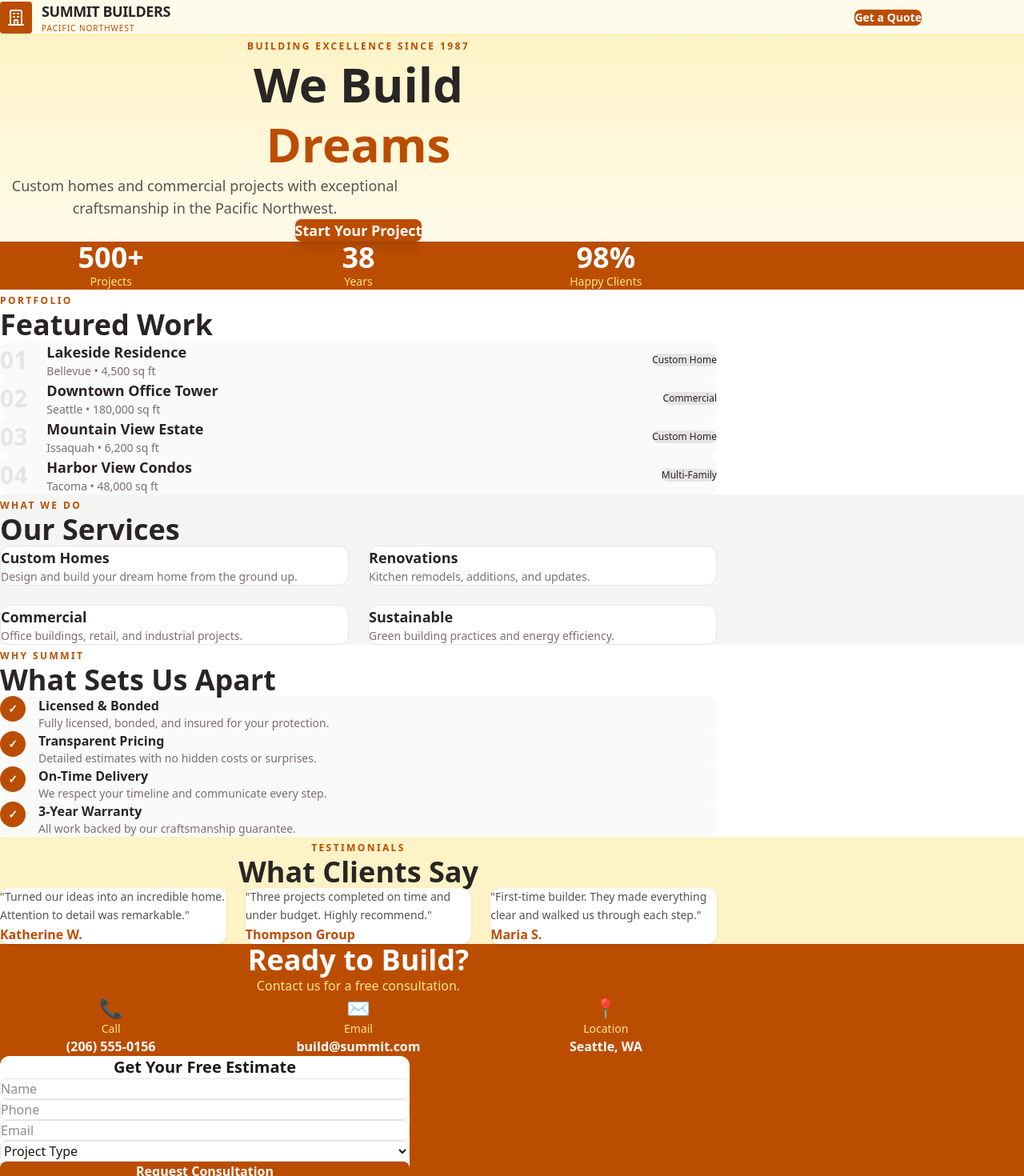
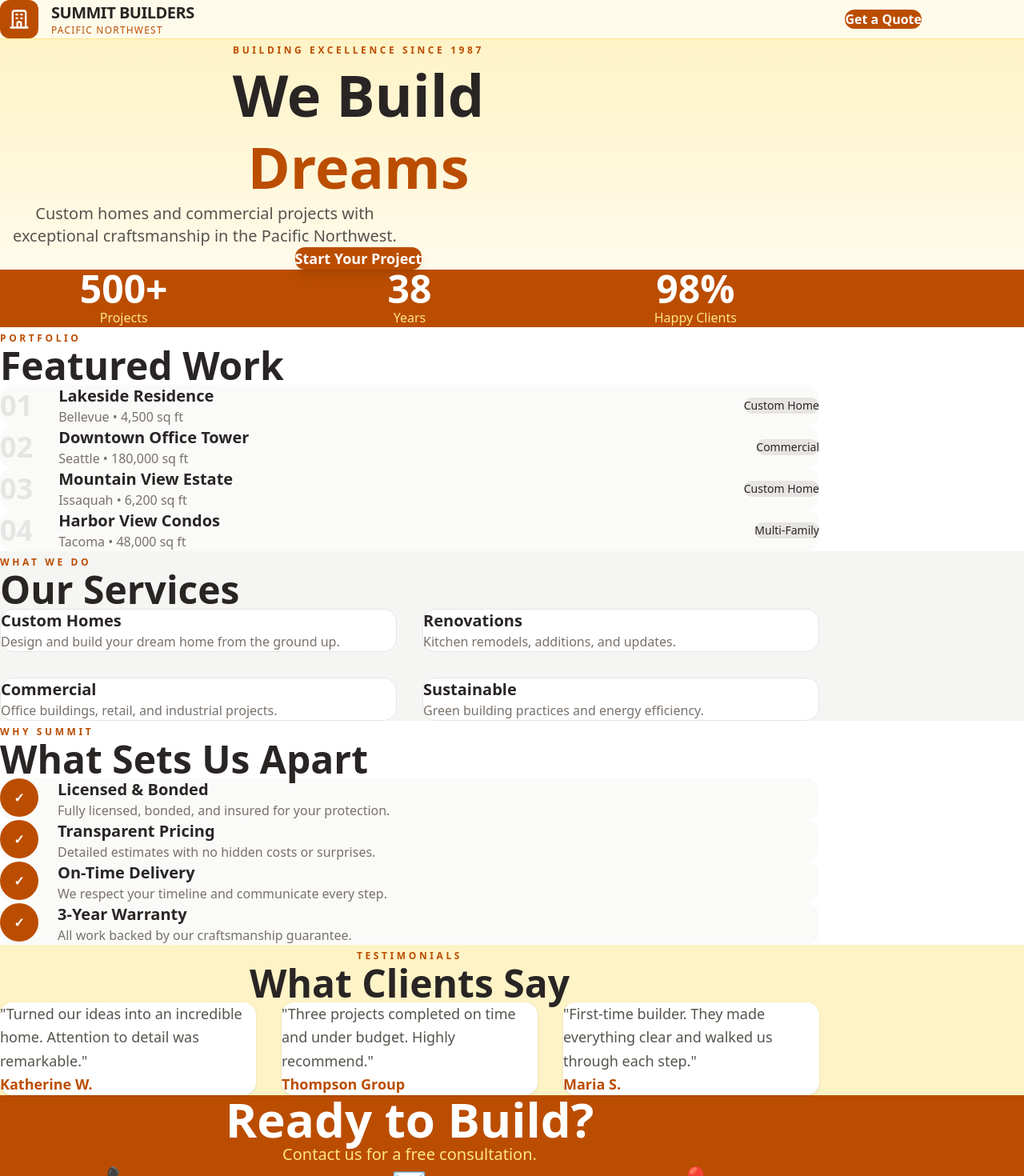
Before and after one commit to buster76seznam/webs.baca.cz, a Next.js app: page /construction in a window 1280 px wide. Shown: the top 1470 px of the page at 80% size. Built offline with nearby package versions, Linux system fonts and the light colour scheme; no server answers.

Commit message:
Fix spacing - all sections now have proper padding and gaps

```diff
--- a/src/app/construction/page.tsx
+++ b/src/app/construction/page.tsx
@@ -10,126 +10,126 @@ export default function ConstructionPage() {
 
   return (
     <div className="min-h-screen bg-amber-50 text-stone-800 font-sans">
-      {/* Header - Warm minimal */}
+      {/* Header */}
       <header className="bg-amber-50/90 backdrop-blur border-b border-amber-200 sticky top-0 z-50">
-        <div className="max-w-6xl mx-auto px-8 py-4 flex items-center justify-between">
-          <div className="flex items-center gap-3">
-            <div className="w-10 h-10 bg-amber-700 rounded flex items-center justify-center">
-              <svg className="w-6 h-6 text-white" fill="none" stroke="currentColor" viewBox="0 0 24 24">
+        <div className="max-w-6xl mx-auto px-12 py-5 flex items-center justify-between">
+          <div className="flex items-center gap-4">
+            <div className="w-12 h-12 bg-amber-700 rounded-xl flex items-center justify-center">
+              <svg className="w-7 h-7 text-white" fill="none" stroke="currentColor" viewBox="0 0 24 24">
                 <path strokeLinecap="round" strokeLinejoin="round" strokeWidth={2} d="M19 21V5a2 2 0 00-2-2H7a2 2 0 00-2 2v16m14 0h2m-2 0h-5m-9 0H3m2 0h5M9 7h1m-1 4h1m4-4h1m-1 4h1m-5 10v-5a1 1 0 011-1h2a1 1 0 011 1v5m-4 0h4" />
               </svg>
             </div>
             <div>
-              <h1 className="text-lg font-black tracking-tight">SUMMIT BUILDERS</h1>
-              <p className="text-[10px] text-amber-700 tracking-widest">PACIFIC NORTHWEST</p>
+              <h1 className="text-xl font-black tracking-tight">SUMMIT BUILDERS</h1>
+              <p className="text-xs text-amber-700 tracking-widest">PACIFIC NORTHWEST</p>
             </div>
           </div>
-          <button className="bg-amber-700 hover:bg-amber-800 text-white px-6 py-2 rounded-lg font-bold text-sm transition">
+          <button className="bg-amber-700 hover:bg-amber-800 text-white px-8 py-3 rounded-xl font-bold transition">
             Get a Quote
           </button>
         </div>
       </header>
 
-      {/* Hero - Clean centered */}
-      <section className="py-24 bg-gradient-to-b from-amber-100 to-amber-50">
-        <div className="max-w-4xl mx-auto px-8 text-center">
-          <span className="inline-block text-xs font-bold tracking-[0.2em] text-amber-700 mb-4">BUILDING EXCELLENCE SINCE 1987</span>
-          <h1 className="text-5xl md:text-6xl font-black leading-tight mb-6">
+      {/* Hero */}
+      <section className="py-32 bg-gradient-to-b from-amber-100 to-amber-50">
+        <div className="max-w-4xl mx-auto px-12 text-center">
+          <span className="inline-block text-xs font-bold tracking-[0.3em] text-amber-700 mb-6">BUILDING EXCELLENCE SINCE 1987</span>
+          <h1 className="text-6xl md:text-7xl font-black leading-tight mb-8">
             We Build<br />
             <span className="text-amber-700">Dreams</span>
           </h1>
-          <p className="text-lg text-stone-600 mb-10 max-w-lg mx-auto">
+          <p className="text-xl text-stone-600 mb-12 max-w-lg mx-auto">
             Custom homes and commercial projects with exceptional craftsmanship in the Pacific Northwest.
           </p>
-          <button className="bg-amber-700 hover:bg-amber-800 text-white px-8 py-4 rounded-lg font-bold text-lg transition shadow-lg">
+          <button className="bg-amber-700 hover:bg-amber-800 text-white px-10 py-5 rounded-xl font-bold text-lg transition shadow-lg">
             Start Your Project
           </button>
         </div>
       </section>
 
-      {/* Stats - Simple numbers */}
-      <section className="py-12 bg-amber-700 text-white">
-        <div className="max-w-4xl mx-auto px-8">
-          <div className="grid grid-cols-3 gap-8 text-center">
+      {/* Stats */}
+      <section className="py-16 bg-amber-700 text-white">
+        <div className="max-w-5xl mx-auto px-12">
+          <div className="grid grid-cols-3 gap-12 text-center">
             <div>
-              <div className="text-4xl font-black">500+</div>
-              <div className="text-amber-200 text-sm mt-1">Projects</div>
+              <div className="text-5xl font-black">500+</div>
+              <div className="text-amber-200 mt-2">Projects</div>
             </div>
             <div>
-              <div className="text-4xl font-black">38</div>
-              <div className="text-amber-200 text-sm mt-1">Years</div>
+              <div className="text-5xl font-black">38</div>
+              <div className="text-amber-200 mt-2">Years</div>
             </div>
             <div>
-              <div className="text-4xl font-black">98%</div>
-              <div className="text-amber-200 text-sm mt-1">Happy Clients</div>
+              <div className="text-5xl font-black">98%</div>
+              <div className="text-amber-200 mt-2">Happy Clients</div>
             </div>
           </div>
         </div>
       </section>
 
-      {/* Projects - Minimal list */}
-      <section className="py-20 bg-white">
-        <div className="max-w-4xl mx-auto px-8">
-          <span className="text-amber-700 text-xs font-bold tracking-[0.2em]">PORTFOLIO</span>
-          <h2 className="text-4xl font-black mt-2 mb-12">Featured Work</h2>
+      {/* Projects */}
+      <section className="py-32 bg-white">
+        <div className="max-w-5xl mx-auto px-12">
+          <span className="text-amber-700 text-xs font-bold tracking-[0.3em]">PORTFOLIO</span>
+          <h2 className="text-5xl font-black mt-3 mb-16">Featured Work</h2>
 
-          <div className="space-y-4">
+          <div className="space-y-6">
             {projects.map((project, i) => (
-              <div key={i} className="flex items-center justify-between p-6 bg-stone-50 rounded-xl hover:bg-amber-50 transition cursor-pointer group">
-                <div className="flex items-center gap-6">
-                  <span className="text-3xl font-black text-stone-200 group-hover:text-amber-200 transition">{String(i + 1).padStart(2, '0')}</span>
+              <div key={i} className="flex items-center justify-between p-8 bg-stone-50 rounded-2xl hover:bg-amber-50 transition cursor-pointer group">
+                <div className="flex items-center gap-8">
+                  <span className="text-4xl font-black text-stone-200 group-hover:text-amber-300 transition">{String(i + 1).padStart(2, '0')}</span>
                   <div>
-                    <h3 className="font-bold text-lg group-hover:text-amber-700 transition">{project.title}</h3>
-                    <p className="text-stone-500 text-sm">{project.location} • {project.size}</p>
+                    <h3 className="font-bold text-xl group-hover:text-amber-700 transition">{project.title}</h3>
+                    <p className="text-stone-500 mt-1">{project.location} • {project.size}</p>
                   </div>
                 </div>
-                <span className="text-xs bg-stone-200 px-3 py-1 rounded-full group-hover:bg-amber-200 group-hover:text-amber-800 transition">{project.type}</span>
+                <span className="text-sm bg-stone-200 px-4 py-2 rounded-full group-hover:bg-amber-200 group-hover:text-amber-800 transition">{project.type}</span>
               </div>
             ))}
           </div>
         </div>
       </section>
 
-      {/* Services - Simple grid */}
-      <section className="py-20 bg-stone-100">
-        <div className="max-w-4xl mx-auto px-8">
-          <span className="text-amber-700 text-xs font-bold tracking-[0.2em]">WHAT WE DO</span>
-          <h2 className="text-4xl font-black mt-2 mb-12">Our Services</h2>
+      {/* Services */}
+      <section className="py-32 bg-stone-100">
+        <div className="max-w-5xl mx-auto px-12">
+          <span className="text-amber-700 text-xs font-bold tracking-[0.3em]">WHAT WE DO</span>
+          <h2 className="text-5xl font-black mt-3 mb-16">Our Services</h2>
 
-          <div className="grid md:grid-cols-2 gap-6">
+          <div className="grid md:grid-cols-2 gap-8">
             {[
               { title: 'Custom Homes', desc: 'Design and build your dream home from the ground up.' },
               { title: 'Renovations', desc: 'Kitchen remodels, additions, and updates.' },
               { title: 'Commercial', desc: 'Office buildings, retail, and industrial projects.' },
               { title: 'Sustainable', desc: 'Green building practices and energy efficiency.' },
             ].map((item, i) => (
-              <div key={i} className="bg-white p-6 rounded-xl border border-stone-200 hover:border-amber-300 transition cursor-pointer">
-                <h3 className="font-bold text-lg mb-2">{item.title}</h3>
-                <p className="text-stone-500 text-sm">{item.desc}</p>
+              <div key={i} className="bg-white p-8 rounded-2xl border border-stone-200 hover:border-amber-300 transition cursor-pointer">
+                <h3 className="font-bold text-xl mb-3">{item.title}</h3>
+                <p className="text-stone-500">{item.desc}</p>
               </div>
             ))}
           </div>
         </div>
       </section>
 
-      {/* Why Us - Accordion style */}
-      <section className="py-20 bg-white">
-        <div className="max-w-4xl mx-auto px-8">
-          <span className="text-amber-700 text-xs font-bold tracking-[0.2em]">WHY SUMMIT</span>
-          <h2 className="text-4xl font-black mt-2 mb-12">What Sets Us Apart</h2>
+      {/* Why Us */}
+      <section className="py-32 bg-white">
+        <div className="max-w-5xl mx-auto px-12">
+          <span className="text-amber-700 text-xs font-bold tracking-[0.3em]">WHY SUMMIT</span>
+          <h2 className="text-5xl font-black mt-3 mb-16">What Sets Us Apart</h2>
 
-          <div className="space-y-4">
+          <div className="space-y-6">
             {[
               { title: 'Licensed & Bonded', desc: 'Fully licensed, bonded, and insured for your protection.' },
               { title: 'Transparent Pricing', desc: 'Detailed estimates with no hidden costs or surprises.' },
               { title: 'On-Time Delivery', desc: 'We respect your timeline and communicate every step.' },
               { title: '3-Year Warranty', desc: 'All work backed by our craftsmanship guarantee.' },
             ].map((item, i) => (
-              <div key={i} className="flex gap-4 p-5 bg-stone-50 rounded-xl">
-                <div className="w-8 h-8 bg-amber-700 rounded-full flex items-center justify-center text-white font-bold text-sm shrink-0">✓</div>
+              <div key={i} className="flex gap-6 p-8 bg-stone-50 rounded-2xl">
+                <div className="w-12 h-12 bg-amber-700 rounded-full flex items-center justify-center text-white font-bold shrink-0">✓</div>
                 <div>
-                  <h3 className="font-bold">{item.title}</h3>
-                  <p className="text-stone-500 text-sm">{item.desc}</p>
+                  <h3 className="font-bold text-xl mb-2">{item.title}</h3>
+                  <p className="text-stone-500">{item.desc}</p>
                 </div>
               </div>
             ))}
@@ -138,20 +138,20 @@ export default function ConstructionPage() {
       </section>
 
       {/* Reviews */}
-      <section className="py-20 bg-amber-100">
-        <div className="max-w-4xl mx-auto px-8 text-center">
-          <span className="text-amber-700 text-xs font-bold tracking-[0.2em]">TESTIMONIALS</span>
-          <h2 className="text-4xl font-black mt-2 mb-12">What Clients Say</h2>
+      <section className="py-32 bg-amber-100">
+        <div className="max-w-5xl mx-auto px-12 text-center">
+          <span className="text-amber-700 text-xs font-bold tracking-[0.3em]">TESTIMONIALS</span>
+          <h2 className="text-5xl font-black mt-3 mb-16">What Clients Say</h2>
 
-          <div className="grid md:grid-cols-3 gap-6">
+          <div className="grid md:grid-cols-3 gap-8">
             {[
               { name: 'Katherine W.', text: 'Turned our ideas into an incredible home. Attention to detail was remarkable.' },
               { name: 'Thompson Group', text: 'Three projects completed on time and under budget. Highly recommend.' },
               { name: 'Maria S.', text: 'First-time builder. They made everything clear and walked us through each step.' },
             ].map((review, i) => (
-              <div key={i} className="bg-white rounded-xl p-6 text-left shadow-sm">
-                <p className="text-stone-600 mb-4 text-sm leading-relaxed">"{review.text}"</p>
-                <p className="font-bold text-amber-700">{review.name}</p>
+              <div key={i} className="bg-white rounded-2xl p-8 text-left shadow-sm">
+                <p className="text-stone-600 mb-6 text-lg leading-relaxed">"{review.text}"</p>
+                <p className="font-bold text-amber-700 text-lg">{review.name}</p>
               </div>
             ))}
           </div>
@@ -159,44 +159,44 @@ export default function ConstructionPage() {
       </section>
 
       {/* Contact */}
-      <section className="py-20 bg-amber-700 text-white">
-        <div className="max-w-4xl mx-auto px-8">
-          <div className="text-center mb-12">
-            <h2 className="text-4xl font-black mb-4">Ready to Build?</h2>
-            <p className="text-amber-200">Contact us for a free consultation.</p>
+      <section className="py-32 bg-amber-700 text-white">
+        <div className="max-w-5xl mx-auto px-12">
+          <div className="text-center mb-16">
+            <h2 className="text-6xl font-black mb-6">Ready to Build?</h2>
+            <p className="text-amber-200 text-xl">Contact us for a free consultation.</p>
           </div>
 
-          <div className="grid md:grid-cols-3 gap-8 mb-12">
+          <div className="grid md:grid-cols-3 gap-12 mb-16">
             <div className="text-center">
-              <div className="text-2xl mb-2">📞</div>
-              <p className="text-amber-200 text-sm">Call</p>
-              <p className="font-bold">(206) 555-0156</p>
+              <div className="text-4xl mb-4">📞</div>
+              <p className="text-amber-200">Call</p>
+              <p className="font-bold text-xl">(206) 555-0156</p>
             </div>
             <div className="text-center">
-              <div className="text-2xl mb-2">✉️</div>
-              <p className="text-amber-200 text-sm">Email</p>
-              <p className="font-bold">build@summit.com</p>
+              <div className="text-4xl mb-4">✉️</div>
+              <p className="text-amber-200">Email</p>
+              <p className="font-bold text-xl">build@summit.com</p>
             </div>
             <div className="text-center">
-              <div className="text-2xl mb-2">📍</div>
-              <p className="text-amber-200 text-sm">Location</p>
-              <p className="font-bold">Seattle, WA</p>
+              <div className="text-4xl mb-4">📍</div>
+              <p className="text-amber-200">Location</p>
+              <p className="font-bold text-xl">Seattle, WA</p>
             </div>
           </div>
 
-          <div className="bg-white rounded-xl p-8 text-stone-900 max-w-lg mx-auto">
-            <h3 className="text-xl font-bold mb-6 text-center">Get Your Free Estimate</h3>
-            <div className="space-y-3">
-              <input type="text" placeholder="Name" className="w-full px-4 py-3 border border-stone-200 rounded-lg focus:border-amber-500 outline-none" />
-              <input type="tel" placeholder="Phone" className="w-full px-4 py-3 border border-stone-200 rounded-lg focus:border-amber-500 outline-none" />
-              <input type="email" placeholder="Email" className="w-full px-4 py-3 border border-stone-200 rounded-lg focus:border-amber-500 outline-none" />
-              <select className="w-full px-4 py-3 border border-stone-200 rounded-lg focus:border-amber-500 outline-none">
+          <div className="bg-white rounded-2xl p-10 text-stone-900 max-w-lg mx-auto">
+            <h3 className="text-2xl font-bold mb-8 text-center">Get Your Free Estimate</h3>
+            <div className="space-y-4">
+              <input type="text" placeholder="Name" className="w-full px-5 py-4 border border-stone-200 rounded-xl focus:border-amber-500 outline-none" />
+              <input type="tel" placeholder="Phone" className="w-full px-5 py-4 border border-stone-200 rounded-xl focus:border-amber-500 outline-none" />
+              <input type="email" placeholder="Email" className="w-full px-5 py-4 border border-stone-200 rounded-xl focus:border-amber-500 outline-none" />
+              <select className="w-full px-5 py-4 border border-stone-200 rounded-xl focus:border-amber-500 outline-none">
                 <option>Project Type</option>
                 <option>Custom Home</option>
                 <option>Renovation</option>
                 <option>Commercial</option>
               </select>
-              <button className="w-full bg-amber-700 hover:bg-amber-800 text-white font-bold py-3 rounded-lg transition">
+              <button className="w-full bg-amber-700 hover:bg-amber-800 text-white font-bold py-4 rounded-xl transition">
                 Request Consultation
               </button>
             </div>
@@ -204,17 +204,17 @@ export default function ConstructionPage() {
         </div>
       </section>
 
-      <footer className="bg-stone-900 text-white py-8">
-        <div className="max-w-4xl mx-auto px-8 flex flex-col md:flex-row justify-between items-center gap-4">
-          <div className="flex items-center gap-3">
-            <div className="w-8 h-8 bg-amber-700 rounded flex items-center justify-center">
-              <svg className="w-5 h-5 text-white" fill="none" stroke="currentColor" viewBox="0 0 24 24">
+      <footer className="bg-stone-900 text-white py-10">
+        <div className="max-w-5xl mx-auto px-12 flex flex-col md:flex-row justify-between items-center gap-6">
+          <div className="flex items-center gap-4">
+            <div className="w-10 h-10 bg-amber-700 rounded-xl flex items-center justify-center">
+              <svg className="w-6 h-6 text-white" fill="none" stroke="currentColor" viewBox="0 0 24 24">
                 <path strokeLinecap="round" strokeLinejoin="round" strokeWidth={2} d="M19 21V5a2 2 0 00-2-2H7a2 2 0 00-2 2v16m14 0h2m-2 0h-5m-9 0H3m2 0h5M9 7h1m-1 4h1m4-4h1m-1 4h1m-5 10v-5a1 1 0 011-1h2a1 1 0 011 1v5m-4 0h4" />
               </svg>
             </div>
             <span className="font-bold">Summit Builders</span>
           </div>
-          <p className="text-stone-400 text-sm">© 2025 • Washington State Contractor</p>
+          <p className="text-stone-400">© 2025 • Washington State Contractor</p>
         </div>
       </footer>
     </div>
```
Also changed, not shown: src/app/autobody/page.tsx (+70 -70 lines), src/app/autoservice/page.tsx (+13 -13 lines), src/app/plumber/page.tsx (+85 -85 lines).
